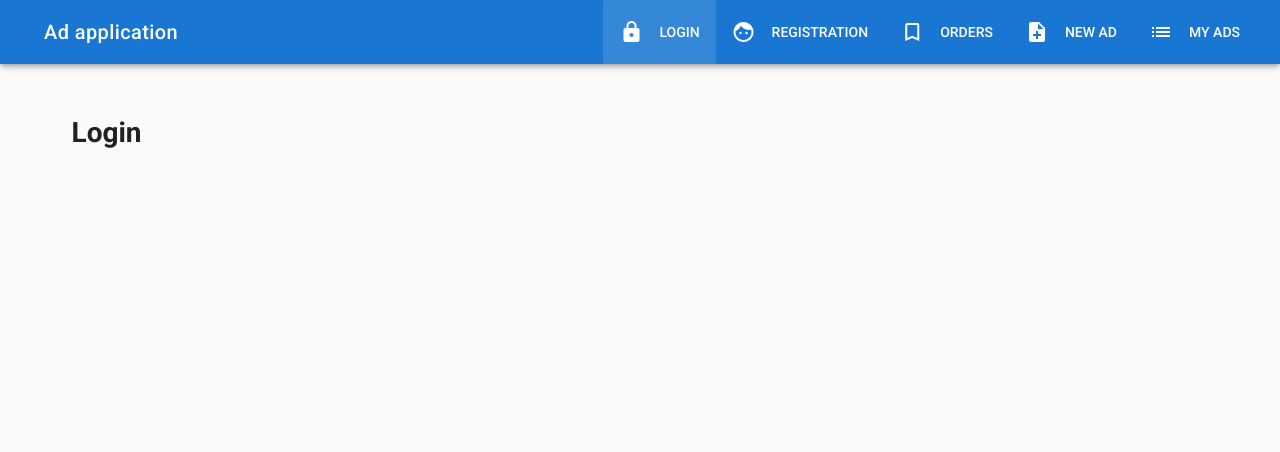
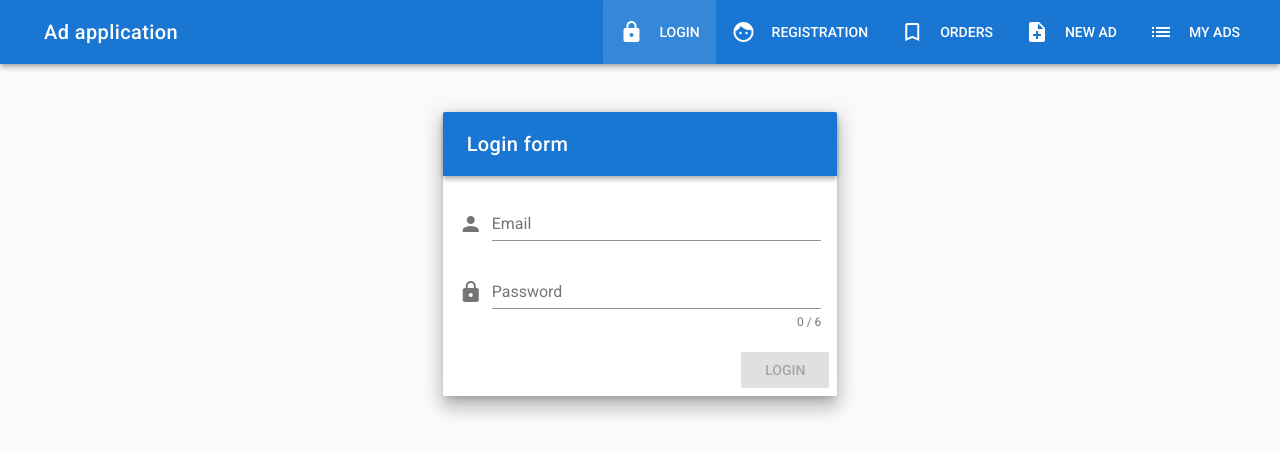
Before and after one commit to woodtick88/addProjectVue, a Vue app: page /login in a window 1280 px wide. Shown: the top 452 px of the page. Built offline with nearby package versions, Linux system fonts and the light colour scheme.

Commit message:
add Login page

```diff
--- a/src/components/Auth/Login.vue
+++ b/src/components/Auth/Login.vue
@@ -1,21 +1,50 @@
 <template>
-
-    <v-container>
-        <v-layout row>
-            <v-flex xs12>
-                <h1>Login</h1>
-            </v-flex>
-        </v-layout>
-    </v-container>
-
+<v-container fluid fill-height>
+  <v-layout align-center justify-center>
+    <v-flex xs12 sm8 md4>
+      <v-card class="elevation-12">
+        <v-toolbar dark color="primary">
+          <v-toolbar-title>Login form</v-toolbar-title>
+        </v-toolbar>
+        <v-card-text>
+          <v-form ref="form" v-model="valid" validation>
+            <v-text-field prepend-icon="person" name="email" label="Email" type="email" v-model="email" :rules="emailRules"></v-text-field>
+            <v-text-field id="password" prepend-icon="lock" name="password" label="Password" type="password" v-model="password" :counter="6" :rules="passwordRules"></v-text-field>
+          </v-form>
+        </v-card-text>
+        <v-card-actions>
+          <v-spacer></v-spacer>
+          <v-btn color="primary" @click="onSubmit" :disabled="!valid">Login</v-btn>
+        </v-card-actions>
+      </v-card>
+    </v-flex>
+  </v-layout>
+</v-container>
 </template>
 
 <script>
-
 export default {
-    data() {
-        return {}
+  data() {
+    return {
+      email: '',
+      password: '',
+      valid: false,
+      emailRules: [
+        v => !!v || 'E-mail is required',
+        v => /^\w+([.-]?\w+)*@\w+([.-]?\w+)*(\.\w{2,3})+$/.test(v) || 'E-mail must be valid'
+      ],
+      passwordRules: [
+        v => !!v || 'Password is required',
+        v => v.length >= 6 || 'Password must be more than 6 characters'
+      ]
     }
+  },
+  methods: {
+    onSubmit() {
+      if (this.$refs.form.validate()) {
+        console.log(this.email + ' ' + this.password)
+      }
+    }
+  }
 }
-
 </script>
```
